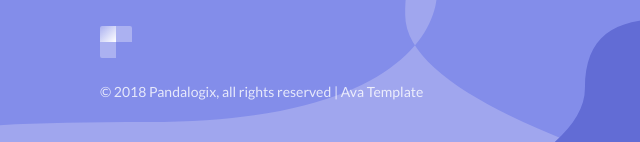
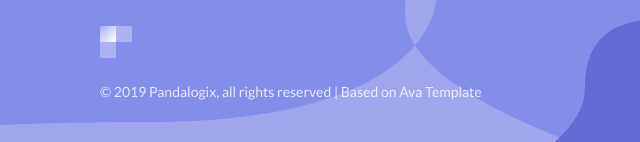
Before and after one commit to pandalogix/pandalogix.github.io, a website: page index.html in a window 1280 px wide. Shown: the part 2091-2233 px from the top of the page, 0-640 px from the left. Drawn offline with nearby package versions, Linux system fonts and the light colour scheme.

Commit message:
Update index.html

```diff
--- a/index.html
+++ b/index.html
@@ -351,7 +351,7 @@
                         </li>
 
                     </ul>
-                    <div class="footer-copyright">&copy; 2018 Pandalogix, all rights reserved | Ava Template</div>
+                    <div class="footer-copyright">&copy; 2019 Pandalogix, all rights reserved | Based on Ava Template</div>
                 </div>
             </div>
         </footer>
```
